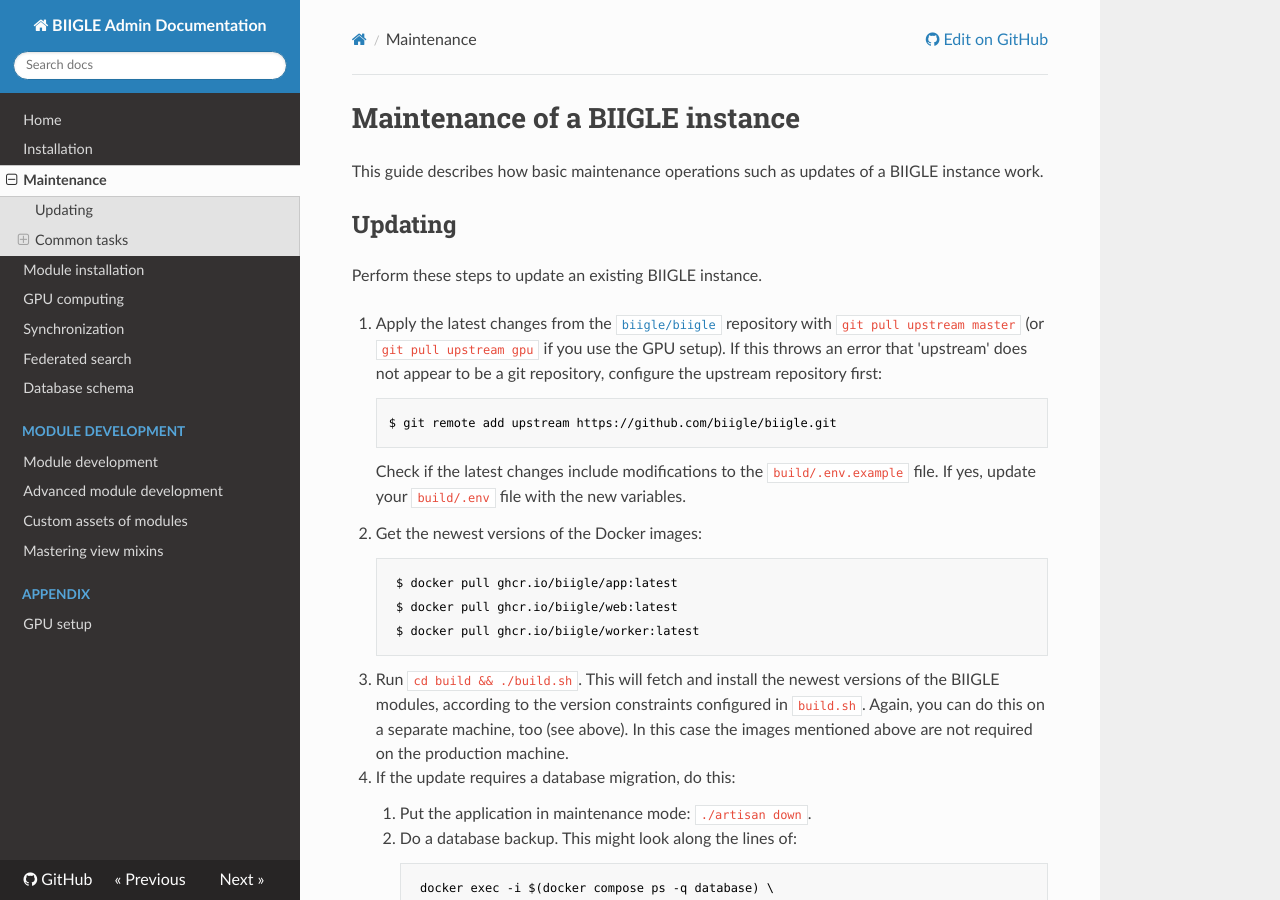
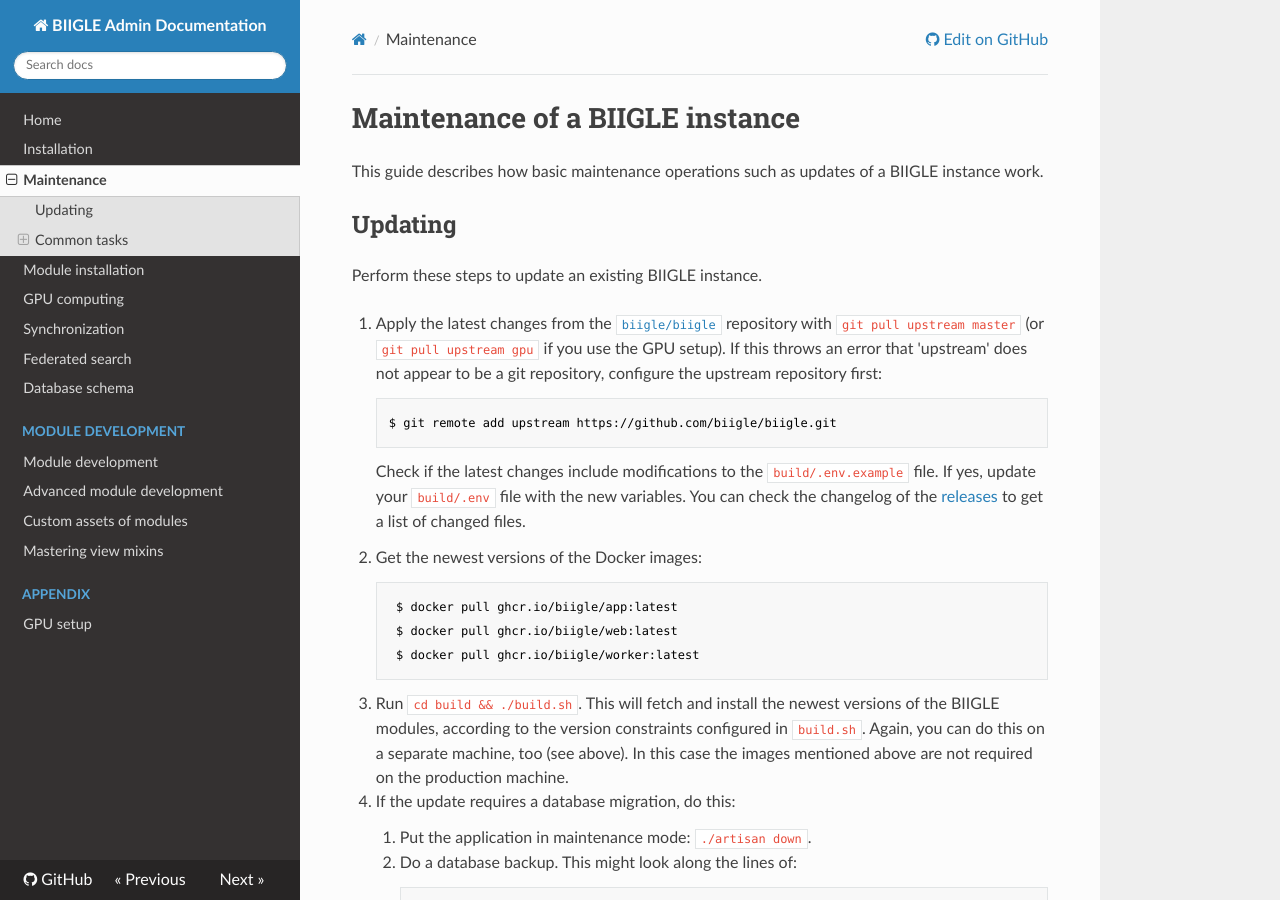
Before and after one commit to biigle/biigle, an MkDocs documentation site: the page built from docs/maintenance.md, in a window 1280 px wide and 900 px high. Built offline with MkDocs 1.6.1, drawn with Linux system fonts in a browser that asks for light colours.

```diff
--- a/docs/maintenance.md
+++ b/docs/maintenance.md
@@ -10,7 +10,7 @@ Perform these steps to update an existing BIIGLE instance.
 
         $ git remote add upstream https://github.com/biigle/biigle.git
 
-    Check if the latest changes include modifications to the `build/.env.example` file. If yes, update your `build/.env` file with the new variables.
+    Check if the latest changes include modifications to the `build/.env.example` file. If yes, update your `build/.env` file with the new variables. You can check the changelog of the [releases](https://github.com/biigle/biigle/releases) to get a list of changed files.
 
 2. Get the newest versions of the Docker images:
 
```
Also changed, not shown: docker-compose.yaml (+11 -0 lines), 1 other file.
